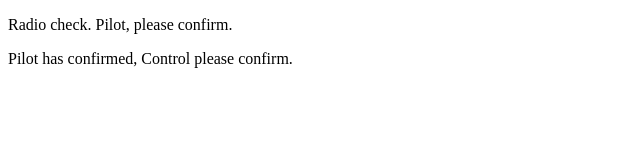
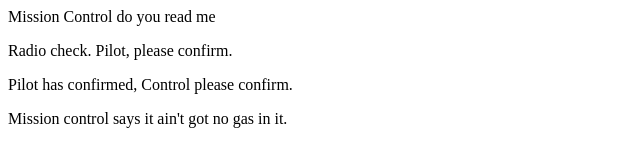
Before and after one commit to sara-bohannon/Git-Studio, a plain HTML site: page index.html in a window 1280 px wide. Shown: the whole page, without its empty margins (0-640 px from the left). Drawn offline with Linux system fonts and the light colour scheme.

Commit message:
missioncontrol

```diff
--- a/index.html
+++ b/index.html
@@ -1,7 +1,9 @@
 <!DOCTYPE html>
 <html>
+    <head>Mission Control do you read me</head>
   <body>
     <p>Radio check. Pilot, please confirm.</p>
     <p>Pilot has confirmed, Control please confirm.</p>
+    <p>Mission control says it ain't got no gas in it.</p>
   </body>
 </html>
```
